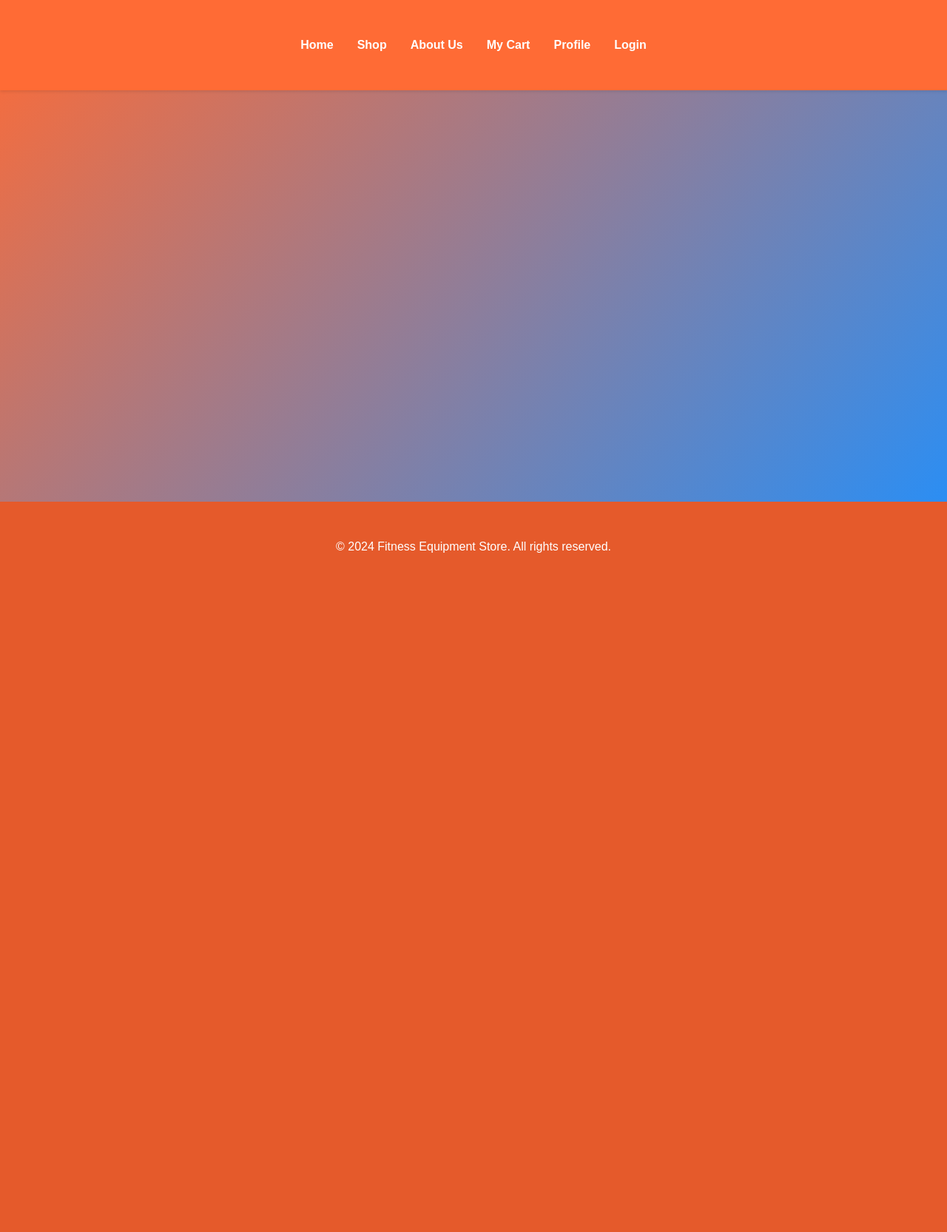
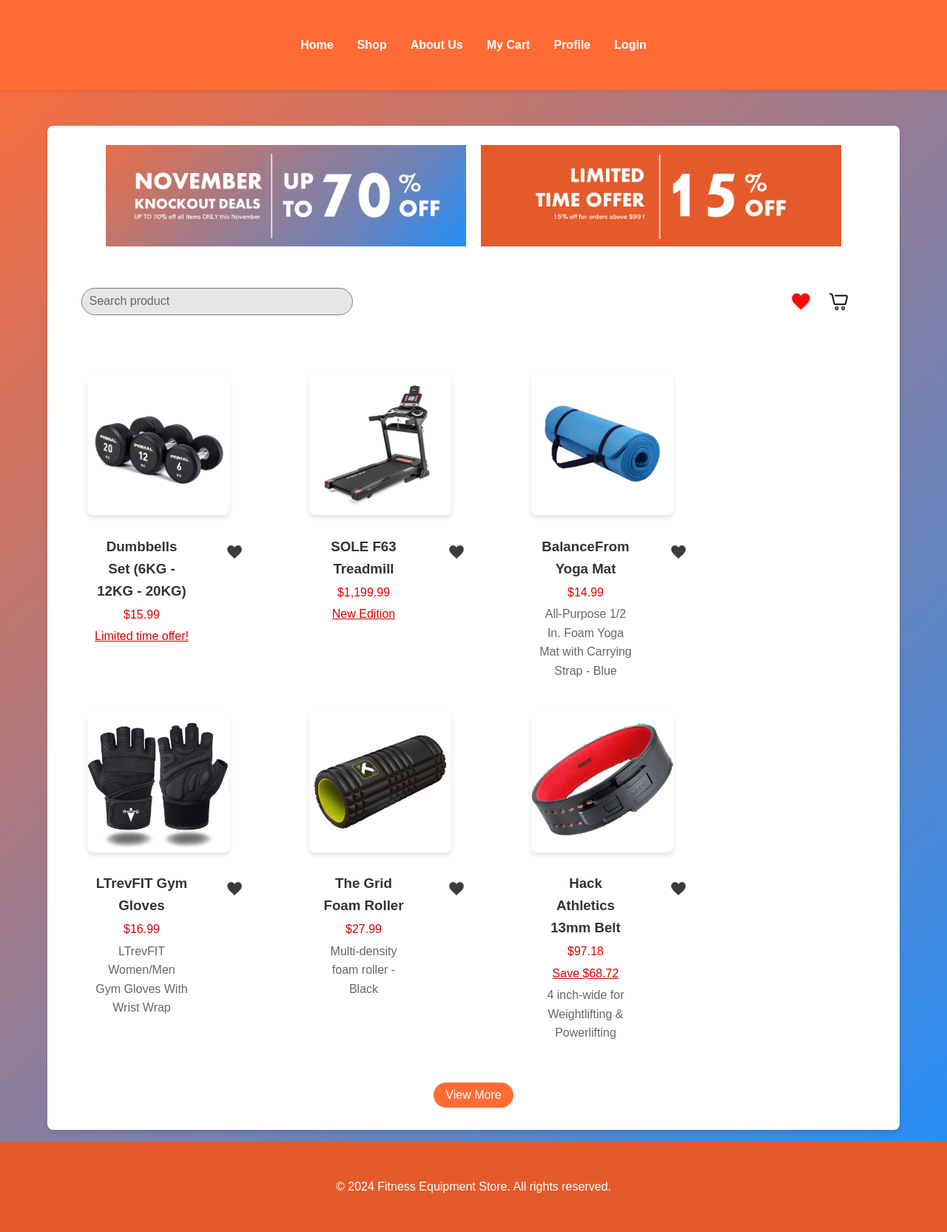
Before and after one commit to sprinklepancake/webprj, a PHP site: page /petra/shop.html in a window 1280 px wide. Shown: the whole page at 74% size. Before the commit the page ends 747 px from the top, so only its background shows below. Run offline with PHP 8.4, Linux system fonts and the light colour scheme.

Commit message:
shop page and images and adding colors to css main

```diff
--- a/main.css
+++ b/main.css
@@ -13,6 +13,9 @@
     --text-light: #666666;
     --white: #ffffff;
     --price: #d60000;
+    --border-light: #7e7e7e;
+    --border-dark: #383838;
+    --background-very-light: #e6e6e6;
 }
 
 body {
--- a/petra/landing.html
+++ b/petra/landing.html
@@ -93,6 +93,7 @@
             width: 15vmax;
             height: 15vmax;
             object-fit: contain;
+            transition: width 0.2s ease, height 0.2s ease;
         }
 
         .shop-item img:hover {
--- a/petra/shop.html
+++ b/petra/shop.html
@@ -16,17 +16,399 @@
             justify-content: center;
             flex-direction: column;
         }
+
+        .discount-container {
+            display: flex;
+            width: 95%;
+            height: fit-content;
+            justify-content: center;
+            align-items: center;
+            flex-wrap: nowrap;
+            margin: 0 auto;
+        }
+
+        .discount-container figure {
+            display: flex;
+            width: 100%;
+            justify-content: space-between;
+        }
+
+        .discount-container img {
+            margin: 10px;
+            width: 48%;
+            height: auto;
+        }
+
+        #discount1image {
+            float: left;
+        }
+
+        #discount2image {
+            float: right;
+        }
+
+        .options-pane-container {
+            display: flex;
+            flex-direction: row;
+            width: 100%;
+            height: fit-content;
+            padding: 20px;
+            align-items: center;
+            justify-items: center;
+        }
+
+        .search-bar-container {
+            width: 30%;
+            height: fit-content;
+        }
+
+        #searchbar {
+            border: 1px solid var(--border-light);
+            border-radius: 20px;
+            cursor: pointer;
+            background-color: var(--background-very-light);
+            width: 100%;
+            height: 100%;
+            padding: 10px;
+            margin-left: 2vmax;
+        }
+
+        #searchbar::placeholder {
+            font-size: 120%;
+            color: var(--text-light);
+        }
+
+        #searchbar:hover, #searchbar:focus {
+            border: 1px solid var(--border-dark);
+            outline: none;
+        }
+
+        .favorites-icon-container {
+            width: 2vmax;
+            height: 2vmax;
+            margin-left: 50vmax;
+            margin-right: 0;
+        }
+
+        .favorites-icon-container img {
+            width: 100%;
+            height: 100%;
+            transition: width 0.2s ease, height 0.2s ease;
+        }
+
+        .favorites-icon-container img:hover {
+            width: 140%;
+            height: 140%;
+        }
+
+        .cart-icon-container {
+            width: 2vmax;
+            height: 2vmax;
+            margin-left: 2vmax;
+        }
+
+        .cart-icon-container img {
+            height: 100%;
+            width: 100%;
+            transition: width 0.2s ease, height 0.2s ease;
+        }
+
+        .cart-icon-container img:hover {
+            width: 140%;
+            height: 140%;
+        }
+
+        .shop-items {
+            display: flex;
+            justify-content:baseline;
+            flex-wrap: wrap;
+            margin-top: 2rem;
+        }
+
+        .shop-item {
+            text-align: center;
+            width: 300px;
+            height: fit-content;
+            box-sizing: border-box;
+            justify-content: center;
+            padding-bottom: 20px;
+        }
+
+        .shop-item #productImage {
+            border-radius: 8px;
+            box-shadow: 0 4px 6px rgba(0, 0, 0, 0.1);
+            width: 15vmax;
+            height: 15vmax;
+            object-fit: contain;
+            transition: width 0.2s ease, height 0.2s ease;
+        }
+
+        .shop-item #productImage:hover {
+            width: 17vmax;
+            height: 17vmax;
+        }
+
+        .hidden {
+            display: none;
+        }
+
+        .item-desc-fav-container {
+            display: flex;
+            flex-direction: row;
+            justify-content: center;
+            width: fit-content;
+            height: fit-content;
+            padding: 0;
+            position: relative;
+        }
+
+        .item-fav-icon {
+            float: left;
+            width: 10%;
+            height: 100%;
+            padding-right: 10px;
+        }
+
+        .item-fav-icon #changeFavIcon {
+            width: 20px;
+            height: 20px;
+            padding-bottom: 20px;
+            transition: width 0.1s ease, height 0.1s ease;
+            position: absolute;
+        }
+
+        .item-fav-icon #changeFavIcon:hover {
+            width: 25px;
+            height: 25px;
+        }
+
+        .item-description {
+            color: var(--text);
+            margin-right: 0;
+            padding-left: 60px;
+            padding-right: 0;
+            float: right;
+            width: 90%;
+            flex-wrap: wrap;
+        }
+
+        .item-description h3, .item-description p {
+            margin: 4px;
+        }
+
+        .item-price {
+            color: var(--price);
+        }
+
+        .item-info {
+            color: var(--text-light);
+        }
+
+        .item-info-news {
+            color: var(--price);
+            text-decoration: underline;
+        }
+
+        .more-items {
+            width: 100%;
+            display: flex;
+            align-items: center;
+            justify-content: center;
+            margin-bottom: 30px;
+            margin-top: 30px;
+        }
+
+        .more-items button {
+            border-radius: 20px;
+            background-color: var(--primary);
+            color: var(--white);
+            width: fit-content;
+            height: fit-content;
+        }
+
+        .more-items button:hover, button:active {
+            background-color: #f8480d;
+        }
     </style>
+</head>
 
     <body class="body-backg">
         <div id="header"></div>
         <main class="container">
             <div class="landing-shop-container">
+                <div class="discount-container">
+                    <figure>
+                        <img id="discount1image" src="assetspetra/discount1.1.png" alt="november discount">
+                        <img id="discount2image" src="assetspetra/discount2.1.png" alt="order discount">
+                    </figure>
+                </div>
 
+                <div class="options-pane-container">
+                    <div class="search-bar-container">
+                        <input type="text" id="searchbar" placeholder="Search product">
+                    </div>
+                    <figure class="favorites-icon-container">
+                        <img src="assetspetra/heartfull.png" alt="favorites icon">
+                    </figure>
+                    <div class="cart-icon-container">
+                        <img src="assetspetra/cart.png" alt="cart icon">
+                        <a href="mycart.html" target="_blank"></a>
+                    </div>
+                </div>
+
+                <div class="shop-items">
+                    <div class="shop-item">
+                        <figure>
+                            <img id="productImage" src="assetspetra/dumbbells.webp" alt="Dumbbells Set" />
+                        </figure>
+                        <div class="item-desc-fav-container">
+                            <div class="item-description">
+                                <h3>Dumbbells Set (6KG - 12KG - 20KG)</h3>
+                                <p class="item-price">$15.99</p>
+                                <p class="item-info-news">Limited time offer!</p>
+                            </div>
+                            <figure class="item-fav-icon">
+                                <img id="changeFavIcon" src="assetspetra/heartgrey.png" alt="Favorites Icon" onclick="toggleImage(this)">
+                            </figure>
+                        </div>
+                    </div>
+
+                    <div class="shop-item">
+                        <figure>
+                            <img id="productImage" src="assetspetra/treadmill.jpg" alt="Treadmill" />
+                        </figure>
+                        <div class="item-desc-fav-container">
+                            <div class="item-description">
+                                <h3>SOLE F63 Treadmill</h3>
+                                <p class="item-price">$1,199.99</p>
+                                <p class="item-info-news">New Edition</p>
+                            </div>
+                            <figure class="item-fav-icon">
+                                <img id="changeFavIcon" src="assetspetra/heartgrey.png" alt="Favorites Icon" onclick="toggleImage(this)">
+                            </figure>
+                        </div>
+                    </div>
+
+                    <div class="shop-item">
+                        <figure>
+                            <img id="productImage" src="assetspetra/yogamat.webp" alt="Yoga Mat" />
+                        </figure>
+                        <div class="item-desc-fav-container">
+                            <div class="item-description">
+                                <h3>BalanceFrom Yoga Mat</h3>
+                                <p class="item-price">$14.99</p>
+                                <p class="item-info">All-Purpose 1/2 In. Foam Yoga Mat with Carrying Strap - Blue</p>
+                            </div>
+                            <figure class="item-fav-icon">
+                                <img id="changeFavIcon" src="assetspetra/heartgrey.png" alt="Favorites Icon" onclick="toggleImage(this)">
+                            </figure>
+                        </div>
+                    </div>
+
+                    <div class="shop-item">
+                        <figure>
+                            <img id="productImage" src="assetspetra/gymgloves.jpg" alt="Gym Gloves" />
+                        </figure>
+                        <div class="item-desc-fav-container">
+                            <div class="item-description">
+                                <h3>LTrevFIT Gym Gloves</h3>
+                                <p class="item-price">$16.99</p>
+                                <p class="item-info">LTrevFIT Women/Men Gym Gloves With Wrist Wrap</p>
+                            </div>
+                            <figure class="item-fav-icon">
+                                <img id="changeFavIcon" src="assetspetra/heartgrey.png" alt="Favorites Icon" onclick="toggleImage(this)">
+                            </figure>
+                        </div>
+                    </div>
+
+                    <div class="shop-item">
+                        <figure>
+                            <img id="productImage" src="assetspetra/foamroller.jpg" alt="Foam Roller" />
+                        </figure>
+                        <div class="item-desc-fav-container">
+                            <div class="item-description">
+                                <h3>The Grid Foam Roller</h3>
+                                <p class="item-price">$27.99</p>
+                                <p class="item-info">Multi-density foam roller - Black</p>
+                            </div>
+                            <figure class="item-fav-icon">
+                                <img id="changeFavIcon" src="assetspetra/heartgrey.png" alt="Favorites Icon" onclick="toggleImage(this)">
+                            </figure>
+                        </div>
+                    </div>
+
+                    <div class="shop-item">
+                        <figure>
+                            <img id="productImage" src="assetspetra/gymbelt.jpg" alt="Gym Belt" />
+                        </figure>
+                        <div class="item-desc-fav-container">
+                            <div class="item-description">
+                                <h3>Hack Athletics 13mm Belt</h3>
+                                <p class="item-price">$97.18</p>
+                                <p class="item-info-news">Save $68.72</p>
+                                <p class="item-info">4 inch-wide for Weightlifting & Powerlifting</p>
+                            </div>
+                            <figure class="item-fav-icon">
+                                <img id="changeFavIcon" src="assetspetra/heartgrey.png" alt="Favorites Icon" onclick="toggleImage(this)">
+                            </figure>
+                        </div>
+                    </div>
+
+                    <div class="shop-item hidden">
+                        <figure>
+                            <img id="productImage" src="assetspetra/legpress.jpg" alt="Leg Press Machine" />
+                        </figure>
+                        <div class="item-desc-fav-container">
+                            <div class="item-description">
+                                <h3>Aerofit Leg Press Machine</h3>
+                                <p class="item-price">$1,356.99</p>
+                                <p class="item-info">Model Af 4411 - Adjustable seat, bench, floor rest</p>
+                            </div>
+                            <figure class="item-fav-icon">
+                                <img id="changeFavIcon" src="assetspetra/heartgrey.png" alt="Favorites Icon" onclick="toggleImage(this)">
+                            </figure>
+                        </div>
+                    </div>
+
+                    <div class="shop-item hidden">
+                        <figure>
+                            <img id="productImage" src="assetspetra/shakerbottle.jpg" alt="Shaker Bottle" />
+                        </figure>
+                        <div class="item-desc-fav-container">
+                            <div class="item-description">
+                                <h3>Shaker Bottle 16oz</h3>
+                                <p class="item-price">$8.99</p>
+                                <p class="item-info">Leak Proof with Powder Storage & Pill Organizer - BPA Free - Black</p>
+                            </div>
+                            <figure class="item-fav-icon">
+                                <img id="changeFavIcon" src="assetspetra/heartgrey.png" alt="Favorites Icon" onclick="toggleImage(this)">
+                            </figure>
+                        </div>
+                    </div>
+
+                    <div class="more-items">
+                        <button onclick="viewMoreItems()" id="viewMoreButton">View More</button>
+                    </div>
+
+                    <script>
+                        function toggleImage(element) {
+                            if (element.src.includes("heartgrey.png")) {
+                                element.src = "assetspetra/heartfull.png";
+                            }
+                            else {
+                                element.src = "assetspetra/heartgrey.png";
+                            }
+                        }
+
+                        function viewMoreItems() {
+                            document.querySelectorAll('.hidden').forEach(item => {item.classList.remove('hidden');});
+                        }
+                        document.getElementById('viewMoreButton').addEventListener('click', viewMoreItems);
+                    </script>
+                </div>
             </div>
         </main>
         <div id="footer"></div>
         <script src="../js/main.js"></script>
     </body>
-</head>
 </html>
```
Also changed, not shown: petra/assetspetra/cart.png (added), petra/assetspetra/discount1.1.png (added), petra/assetspetra/discount2.1.png (added), petra/assetspetra/foamroller.jpg (added), petra/assetspetra/gymbelt.jpg (added), petra/assetspetra/heartfull.png (added), petra/assetspetra/heartgrey.png (added), petra/assetspetra/legpress.jpg (added), petra/assetspetra/shakerbottle.jpg (added).
